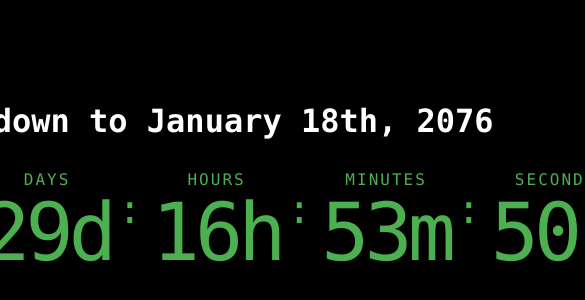
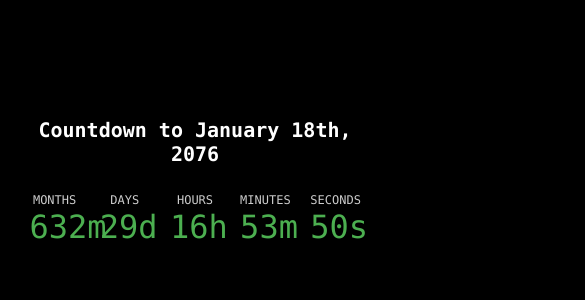
Before and after one commit to nztinversive/noahclock, a plain HTML site: page index.html in a window 390 px wide. Shown: the part 242-542 px from the top of the page, 585 px wide, since content can reach past the window. Drawn offline with Linux system fonts and the light colour scheme.

Commit message:
Update styles.css

```diff
--- a/styles.css
+++ b/styles.css
@@ -1,53 +1,68 @@
 body, html {
-    height: 100%;
     margin: 0;
+    padding: 0;
     background-color: #000; /* Black background */
-    color: #fff; /* White text */
     display: flex;
     justify-content: center;
     align-items: center;
+    height: 100vh;
     font-family: 'Consolas', 'Courier New', monospace;
 }
 
 .container {
     text-align: center;
+    padding: 10px;
+    width: 90%;
 }
 
 h1 {
-    margin-bottom: 30px;
-    color: #fff; /* White text for the title */
+    color: #fff;
+    font-size: 1.5rem; /* Responsive font size */
 }
 
 #countdown {
     display: flex;
     justify-content: center;
     align-items: center;
-    font-size: 5em; /* Larger font size for the digital look */
-    color: #4CAF50; /* Green color like digital clocks */
+    width: 100%;
+    flex-wrap: wrap; /* Wrap items on smaller screens */
 }
 
 .time {
-    margin: 0 20px; /* Spacing between segments */
-    position: relative; /* For positioning the ':' pseudo-elements */
+    flex: 1; /* Give each time section an equal amount of space */
+    margin: 10px;
+    min-width: 50px; /* Minimum width for very small screens */
 }
 
-.time:not(:last-child):after {
-    content: ':';
-    position: absolute;
-    right: -30px; /* Adjust as needed */
-    font-size: 0.5em; /* Smaller font size for ':' to mimic your provided image */
+.time-title {
+    font-size: 0.75rem; /* Responsive font size */
+    text-transform: uppercase;
+    color: #ccc;
+}
+
+.time-value {
+    font-size: 3rem; /* Larger font size for the time values */
     color: #4CAF50;
 }
 
-.time-title {
-    display: block;
-    font-size: 0.2em; /* Smaller font size for titles */
-    letter-spacing: 2px;
-    text-transform: uppercase;
-    margin-bottom: -0.2em; /* Adjust spacing between title and number */
+@media (max-width: 600px) {
+    h1 {
+        font-size: 1.25rem;
+    }
+
+    .time-value {
+        font-size: 2rem; /* Smaller font size on mobile */
+    }
 }
 
-.time-value {
-    letter-spacing: -5px; /* Adjust spacing between digits */
-    line-height: 0.8em; /* Adjust line height to prevent extra vertical space */
+@media (max-width: 400px) {
+    .time {
+        min-width: 0; /* Allow for more flexibility on very small screens */
+        width: 25%; /* Set a base width for time sections */
+    }
+
+    .time:not(:last-child):after {
+        right: -15px; /* Adjust the position of the colon for small screens */
+        font-size: 0.4em; /* Smaller colon size */
+    }
 }
```
